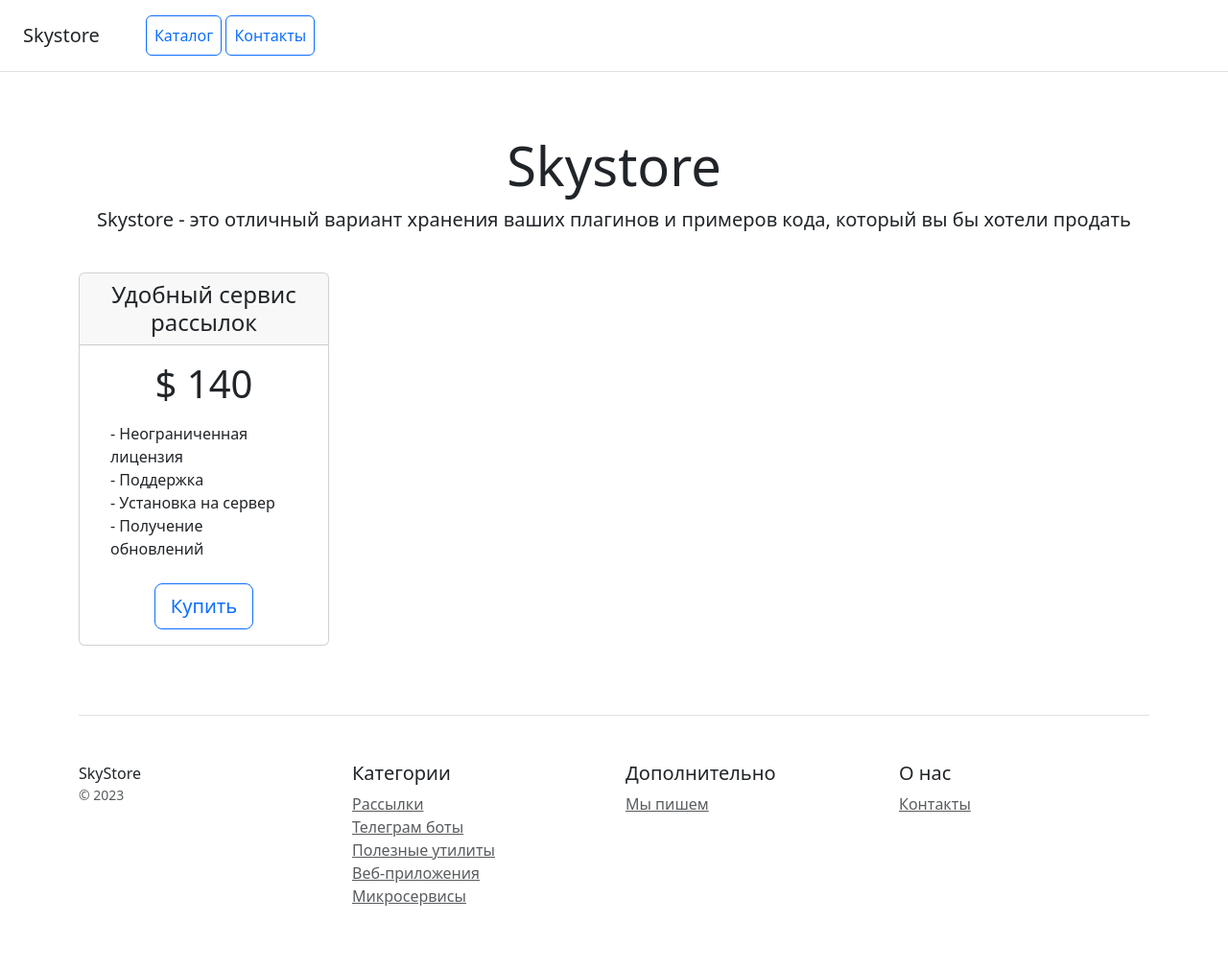
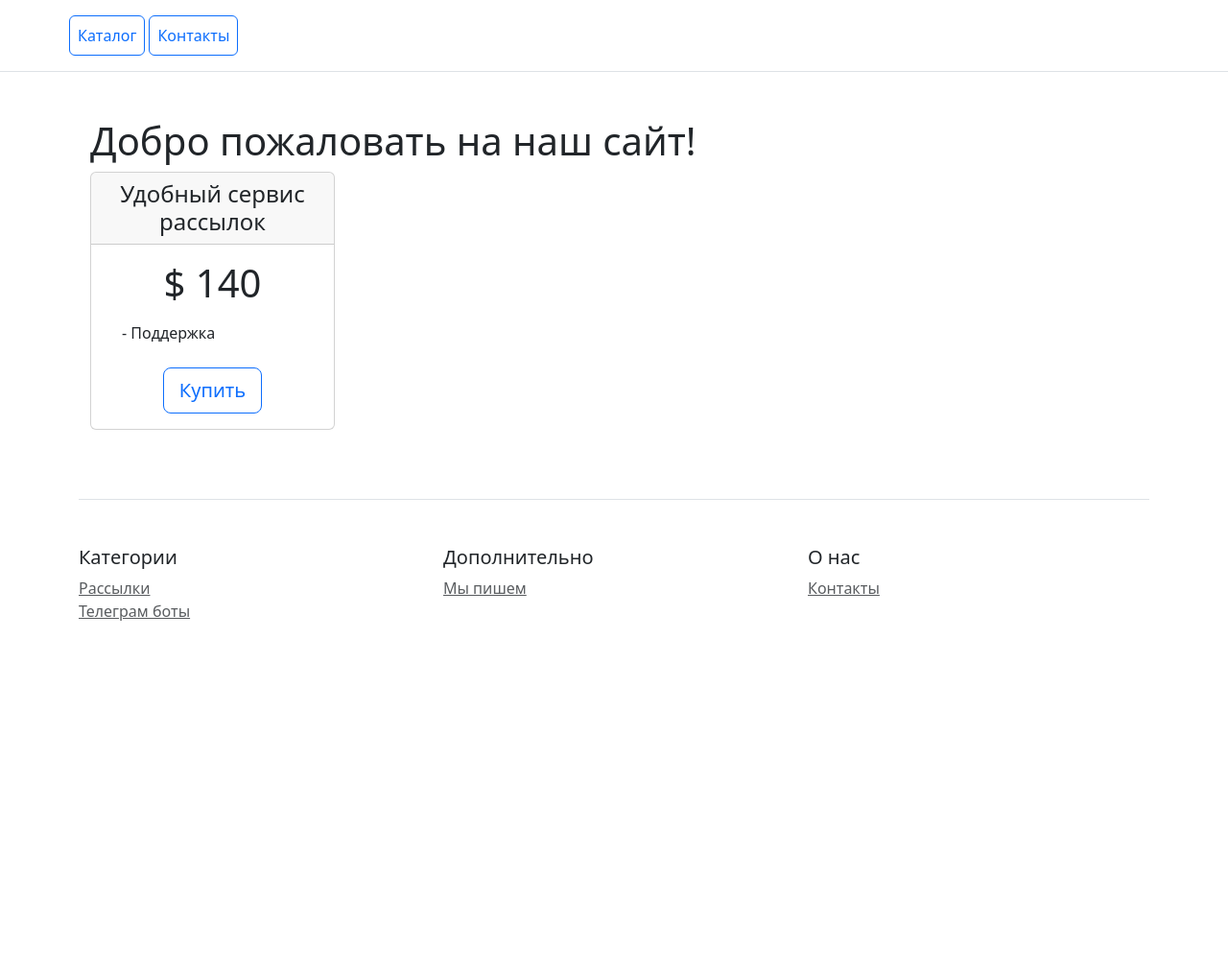
Before and after one commit to McSim555/Online_shop, a Django app: page / in a window 1280 px wide. Shown: the whole page at 96% size. After the commit the page ends 647 px from the top, so only its background shows below. Run offline with Django 5.2, Linux system fonts and the light colour scheme; data comes from the database, SQL or seed files in the repository; some libraries are stand-ins or nearby versions.

Commit message:
Homework 24 base.html

```diff
--- /dev/null
+++ b/catalog/templates/base.html
@@ -0,0 +1,44 @@
+<!doctype html>
+<html lang="en">
+<head>
+    <meta charset="utf-8">
+    <meta name="viewport" content="width=device-width, initial-scale=1">
+    <title>{% block title %}Магазин бытовой техники{% endblock %}</title>
+    <link rel="stylesheet" href="/static/css/bootstrap.min.css">
+
+</head>
+<body>
+{% include 'header.html' %}
+
+<div class="container">
+<div class="container mt-5">
+        {% block content %}{% endblock %}
+</div>
+    <footer class="pt-4 my-md-5 pt-md-5 border-top">
+        <div class="row">
+            <div class="col-6 col-md">
+                <h5>Категории</h5>
+                <ul class="list-unstyled text-small">
+                    <li><a class="text-muted" href="#">Рассылки</a></li>
+                    <li><a class="text-muted" href="#">Телеграм боты</a></li>
+                </ul>
+            </div>
+            <div class="col-6 col-md">
+                <h5>Дополнительно</h5>
+                <ul class="list-unstyled text-small">
+                    <li><a class="text-muted" href="#">Мы пишем</a></li>
+                </ul>
+            </div>
+            <div class="col-6 col-md">
+                <h5>О нас</h5>
+                <ul class="list-unstyled text-small">
+                    <li><a class="text-muted" href="/contacts/">Контакты</a></li>
+                </ul>
+            </div>
+        </div>
+    </footer>
+</div>
+<!-- Подключите статичеcкие файлы со скриптами Bootstrap -->
+<script src="/static/js/bootstrap.bundle.min.js"></script>
+</body>
+</html>
--- /dev/null
+++ b/catalog/templates/header.html
@@ -0,0 +1,6 @@
+<div class="d-flex flex-column flex-md-row align-items-center p-3 px-md-4 mb-3 bg-white border-bottom box-shadow">
+    <nav class="ms-5">
+        <a class="p-2 btn btn-outline-primary" href="/">Каталог</a>
+        <a class="p-2 btn btn-outline-primary" href="/contacts/">Контакты</a>
+    </nav>
+</div>
--- a/catalog/templates/home.html
+++ b/catalog/templates/home.html
@@ -1,30 +1,10 @@
-<!doctype html>
-<html lang="en">
-<head>
-    <meta charset="utf-8">
-    <meta name="viewport" content="width=device-width, initial-scale=1">
-    <title>Skystore</title>
-    <!-- Подключите статичеcкие файлы со стилями Bootstrap -->
-    <link rel="stylesheet" href="/static/css/bootstrap.min.css">
+{% extends 'base.html' %}
 
-</head>
-<body>
-<div class="d-flex flex-column flex-md-row align-items-center p-3 px-md-4 mb-3 bg-white border-bottom box-shadow">
-    <h5 class="my-0 mr-md-auto font-weight-normal">Skystore</h5>
-    <nav class="ms-5">
-        <a class="p-2 btn btn-outline-primary" href="/">Каталог</a>
-        <a class="p-2 btn btn-outline-primary" href="/contacts/">Контакты</a>
-    </nav>
-</div>
+{% block title %}Главная страница магазина{% endblock %}
 
-<div class="pricing-header px-3 py-3 pt-md-5 pb-md-4 mx-auto text-center">
-    <h1 class="display-4">Skystore</h1>
-    <p class="lead">Skystore - это отличный вариант хранения ваших плагинов и примеров кода, который вы бы хотели
-        продать</p>
-</div>
-
-<div class="container">
-    <div class="row text-center">
+{% block content %}
+<h1>Добро пожаловать на наш сайт!</h1>
+<div class="row text-center">
         <div class="col-3">
             <div class="card mb-4 box-shadow">
                 <div class="card-header">
@@ -33,49 +13,11 @@
                 <div class="card-body">
                     <h1 class="card-title pricing-card-title">$ 140</h1>
                     <ul class="list-unstyled mt-3 mb-4 text-start m-3">
-                        <li>- Неограниченная лицензия</li>
                         <li>- Поддержка</li>
-                        <li>- Установка на сервер</li>
-                        <li>- Получение обновлений</li>
                     </ul>
                     <button type="button" class="btn btn-lg btn-block btn-outline-primary">Купить</button>
                 </div>
             </div>
         </div>
     </div>
-
-    <footer class="pt-4 my-md-5 pt-md-5 border-top">
-        <div class="row">
-            <div class="col-12 col-md">
-                SkyStore
-                <small class="d-block mb-3 text-muted">&copy; 2023</small>
-            </div>
-            <div class="col-6 col-md">
-                <h5>Категории</h5>
-                <ul class="list-unstyled text-small">
-                    <li><a class="text-muted" href="#">Рассылки</a></li>
-                    <li><a class="text-muted" href="#">Телеграм боты</a></li>
-                    <li><a class="text-muted" href="#">Полезные утилиты</a></li>
-                    <li><a class="text-muted" href="#">Веб-приложения</a></li>
-                    <li><a class="text-muted" href="#">Микросервисы</a></li>
-                </ul>
-            </div>
-            <div class="col-6 col-md">
-                <h5>Дополнительно</h5>
-                <ul class="list-unstyled text-small">
-                    <li><a class="text-muted" href="#">Мы пишем</a></li>
-                </ul>
-            </div>
-            <div class="col-6 col-md">
-                <h5>О нас</h5>
-                <ul class="list-unstyled text-small">
-                    <li><a class="text-muted" href="/contacts/">Контакты</a></li>
-                </ul>
-            </div>
-        </div>
-    </footer>
-</div>
-<!-- Подключите статичеcкие файлы со скриптами Bootstrap -->
-<script src="/static/js/bootstrap.bundle.min.js"></script>
-</body>
-</html>
+{% endblock %}
```
